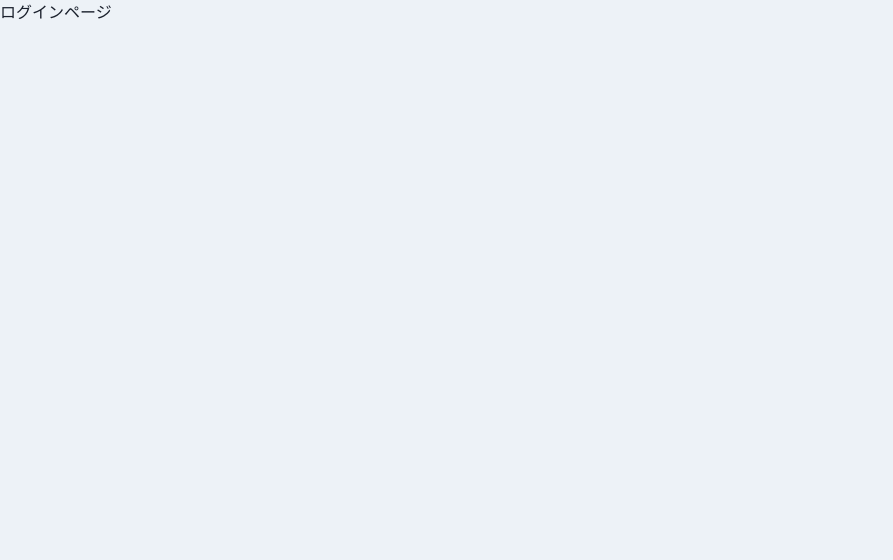
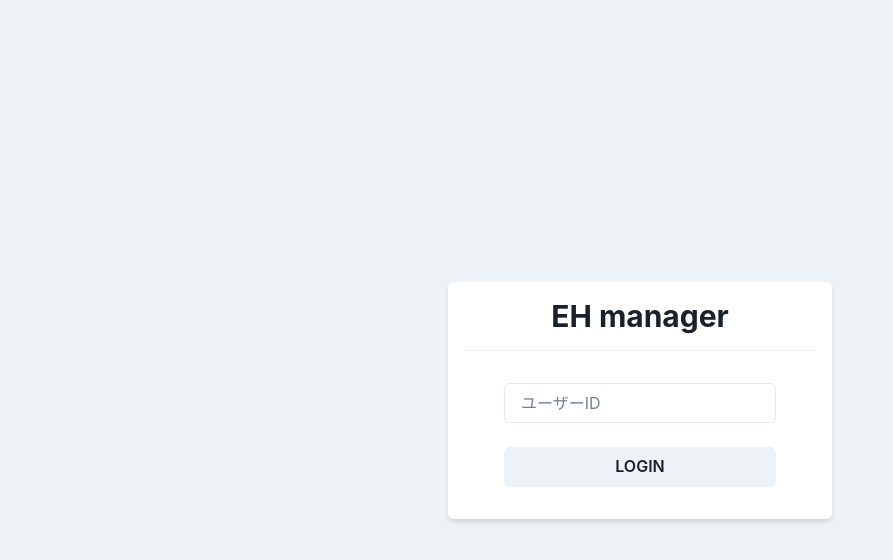
Before and after one commit to daichi0918/EatingHabits, a React (Create React App) app in the folder frontend/app/: page / in a window 1280 px wide. Shown: the top 560 px of the page, without its empty margins (0-893 px from the left). Built offline with nearby package versions, Linux system fonts and the light colour scheme.

Commit message:
ログインUI実装

```diff
--- /dev/null
+++ b/frontend/app/src/compenents/atoms/button/PrimaryButton.tsx
@@ -0,0 +1,16 @@
+import { HamburgerIcon } from "@chakra-ui/icons";
+import { Button } from "@chakra-ui/react";
+import { FC, memo, ReactNode } from "react";
+
+type Props = {
+  children: ReactNode;
+}
+
+export const PrimaryButton: FC<Props> = memo((props) => {
+  const { children } = props;
+  return (
+    <Button>
+      {children}
+    </Button>
+  )
+})
--- a/frontend/app/src/compenents/pages/Login.tsx
+++ b/frontend/app/src/compenents/pages/Login.tsx
@@ -1,7 +1,22 @@
+import { Box, Divider, Flex, Heading, Input, Stack } from "@chakra-ui/react";
 import { FC, memo } from "react";
+
+import { PrimaryButton } from "../atoms/button/PrimaryButton";
 
 export const Login: FC = memo(() => {
   return (
-    <p>ログインページ</p>
+    <Flex alignItems="center" justifyContent="center" height="100vh">
+      <Box bg="white" w="sm" p={4} borderRadius="md" shadow="md">
+        <Heading as="h1" size="lg" textAlign="center">EH manager</Heading>
+        <Divider my={4} />
+        <Stack spacing={6} py={4} px={10}>
+          {/* <Input placeholder="Email" />
+          <Input placeholder="Password" /> */}
+          <Input placeholder="ユーザーID" />
+          <PrimaryButton>LOGIN</PrimaryButton>
+        </Stack>
+
+      </Box>
+    </Flex>
   )
 })
```
